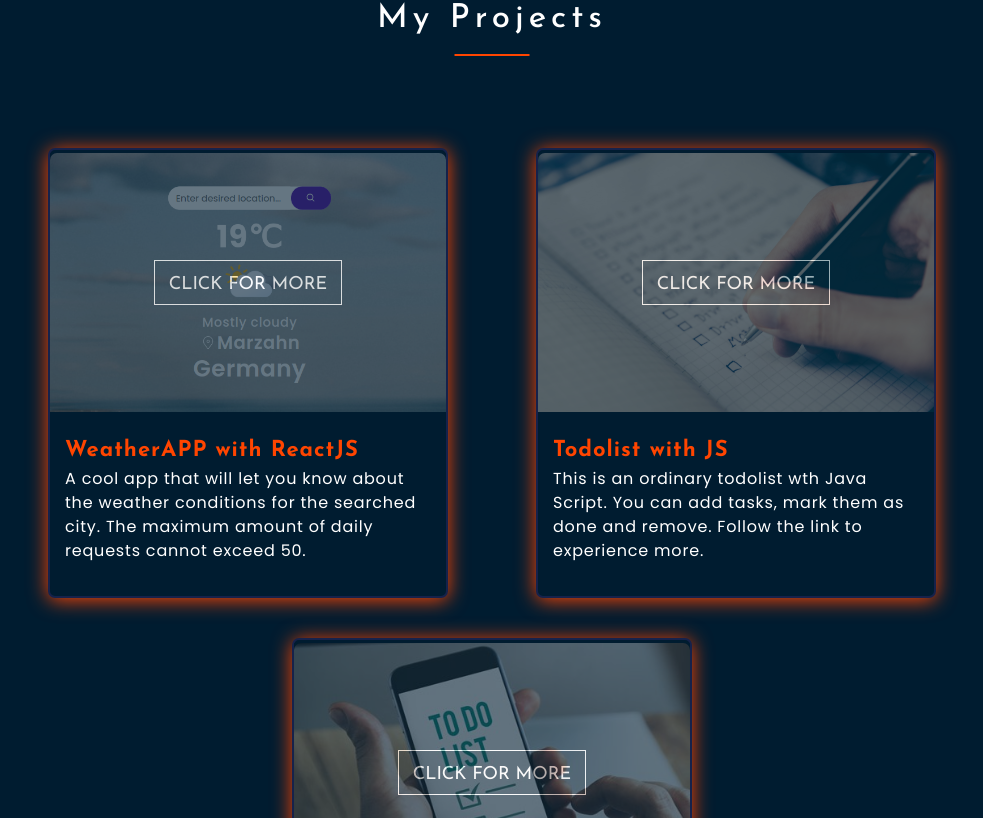
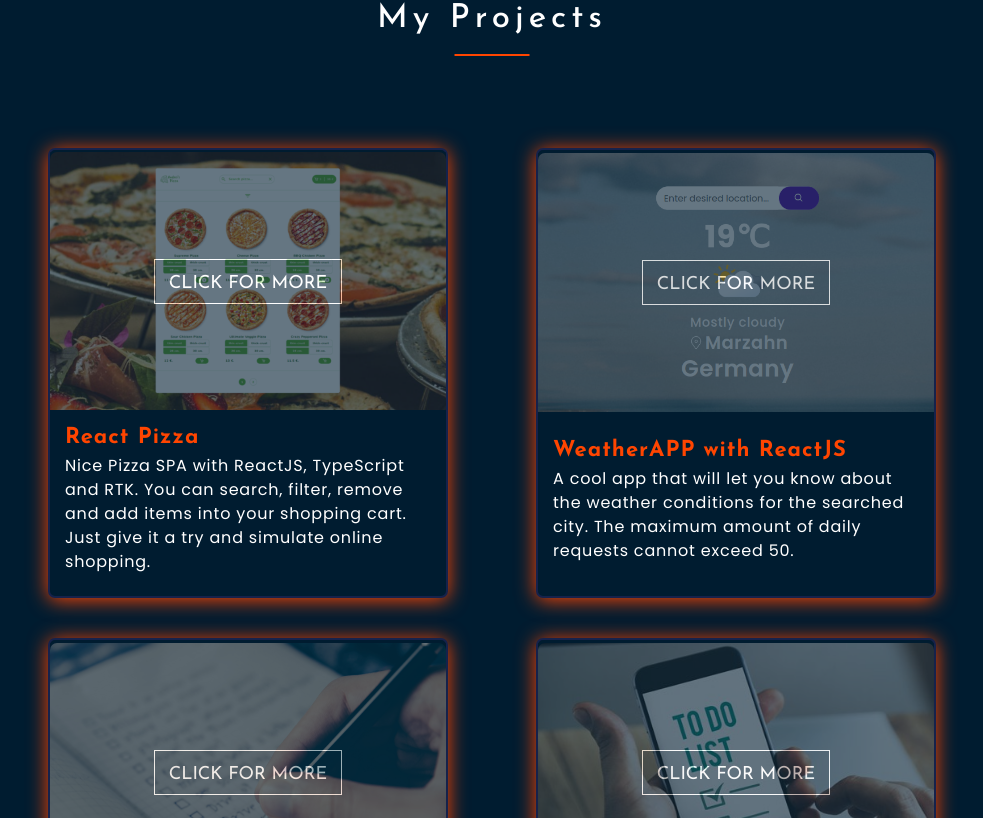
Before and after one commit to andbudha/my_portfolio, a React (Create React App) app: page / in a window 1280 px wide. Shown: the part 2302-3120 px from the top of the page, without its empty margins (148-1131 px from the left). Built offline with nearby package versions, Linux system fonts and the light colour scheme.

Commit message:
React pizza project added

```diff
--- a/src/projects/Projects.jsx
+++ b/src/projects/Projects.jsx
@@ -1,41 +1,68 @@
-import styles from './Projects.module.scss'
-import { Project } from "./project/Project";
+import styles from './Projects.module.scss';
+import { Project } from './project/Project';
 import { Title } from '../components/common/title/Title';
-import jsTodoImg from './project_images/jstodo.jpg'
-import counterImg from './project_images/counter.jpg'
-import reactTodoImg from './project_images/reacttodo.jpg'
+import jsTodoImg from './project_images/jstodo.jpg';
+import counterImg from './project_images/counter.jpg';
+import pizzaProject from './project_images/pizzas.png';
+import reactTodoImg from './project_images/reacttodo.jpg';
 import weatherImg from './project_images/weather.png';
 
+export const Projects = () => {
+  const jsTodo =
+    'This is an ordinary todolist with Java Script. You can add, remove tasks and mark them as done. Follow the link to experience more.';
 
+  const reactWeather =
+    'A cool app that will let you know about the weather conditions for the searched city. The maximum amount of daily requests cannot exceed 50.';
 
+  const reactTodo =
+    'This todolist with ReactJS, offers more functionalies in comparison with the first todolist project. You can edit titles, tick off completed tasks, filter through tasks';
 
-export const Projects = () => {
-
-    const jsTodo = 'This is an ordinary todolist wth Java Script. You can add tasks, mark them as done and remove. Follow the link to experience more.';
-
-    const reactWeather = 'A cool app that will let you know about the weather conditions for the searched city. The maximum amount of daily requests cannot exceed 50.';
-
-    const reactTodo = 'This todolist with ReactJS, offers more functionalies in comparison with the first todolist project. You can edit titles, tick off completed tasks, filter through tasks';
-
+  const reactPizzaProject =
+    'Nice Pizza SPA with ReactJS, TypeScript and RTK. You can search, filter, remove and  add items into your shopping cart. Just give it a try and simulate online shopping.';
   const jsTodoImage = {
-        backgroundImage: `url(${jsTodoImg})`
-    }
+    backgroundImage: `url(${jsTodoImg})`,
+  };
 
   const weatherImage = {
-        backgroundImage: `url(${weatherImg})`
-    }
+    backgroundImage: `url(${weatherImg})`,
+  };
   const reactTodoImage = {
-        backgroundImage: `url(${reactTodoImg})`
-    }
+    backgroundImage: `url(${reactTodoImg})`,
+  };
+
+  const pizzaProjectImage = {
+    backgroundImage: `url(${pizzaProject})`,
+  };
 
   return (
     <div className={styles.projects} id={'projects'}>
       <div className={styles.projects_container}>
         <Title title={'My Projects'} />
         <div className={styles.projects_box_container}>
-                    <Project description={reactWeather} projectTitle={'WeatherAPP with ReactJS'} image={weatherImage} link={'https://reactjs-weather-40wxpzlc5-andbudha.vercel.app'} />
-                    <Project description={jsTodo} projectTitle={'Todolist with JS'} image={jsTodoImage} link={'https://andbudha.github.io/javascript_todolist/'} />
-                    <Project description={reactTodo} projectTitle={'Todolist with ReactJS'} image={reactTodoImage} link={'https://todo-with-reactjs-psi.vercel.app/'} />
+          <Project
+            description={reactPizzaProject}
+            projectTitle={'React Pizza'}
+            image={pizzaProjectImage}
+            link={'https://andreis-pizza.vercel.app/'}
+          />
+          <Project
+            description={reactWeather}
+            projectTitle={'WeatherAPP with ReactJS'}
+            image={weatherImage}
+            link={'https://reactjs-weather-40wxpzlc5-andbudha.vercel.app'}
+          />
+          <Project
+            description={jsTodo}
+            projectTitle={'Todolist with JS'}
+            image={jsTodoImage}
+            link={'https://andbudha.github.io/javascript_todolist/'}
+          />
+          <Project
+            description={reactTodo}
+            projectTitle={'Todolist with ReactJS'}
+            image={reactTodoImage}
+            link={'https://todo-with-reactjs-psi.vercel.app/'}
+          />
         </div>
       </div>
     </div>
```
Lines whose indentation alone changed are shown as unchanged.
